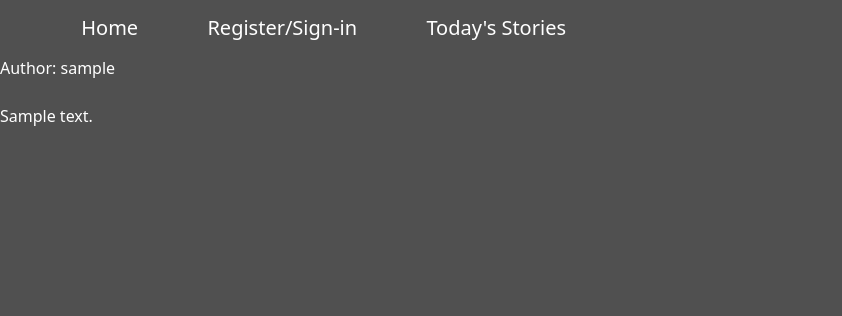
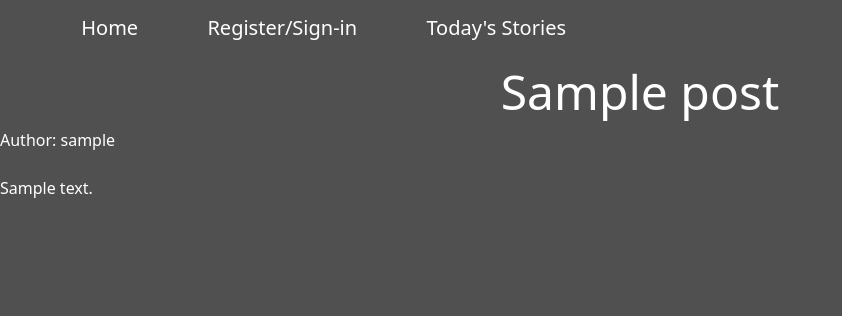
Before and after one commit to Keeganw3/News-Explosion-Fork, a Django app: a page that uses templates/post_detail.html in a window 1280 px wide. Shown: the top 316 px of the page, without its empty margins (0-842 px from the left). Run offline with Django 3.2, Linux system fonts and the light colour scheme; tables that the repository leaves empty hold one stand-in row (values such as "Sample post").

Commit message:
Post title shown to user in post

```diff
--- a/static/css/style.css
+++ b/static/css/style.css
@@ -41,7 +41,10 @@ a:hover {
 
 /* post pages */
 
-
+.post-title {
+    font-size: 3rem;
+    text-align: center;
+}
 
 .post-content {
     width: 100%;
--- a/templates/post_detail.html
+++ b/templates/post_detail.html
@@ -1,5 +1,6 @@
 {% extends 'base.html' %} {% block content %}
 
+<div class="post-title">{{ post.title }}</div>
 <div>Author: {{ post.author }}</div>
 <div class="post-image container-fluid">
     <img src="{{ post.featured_image.url }}">
```
